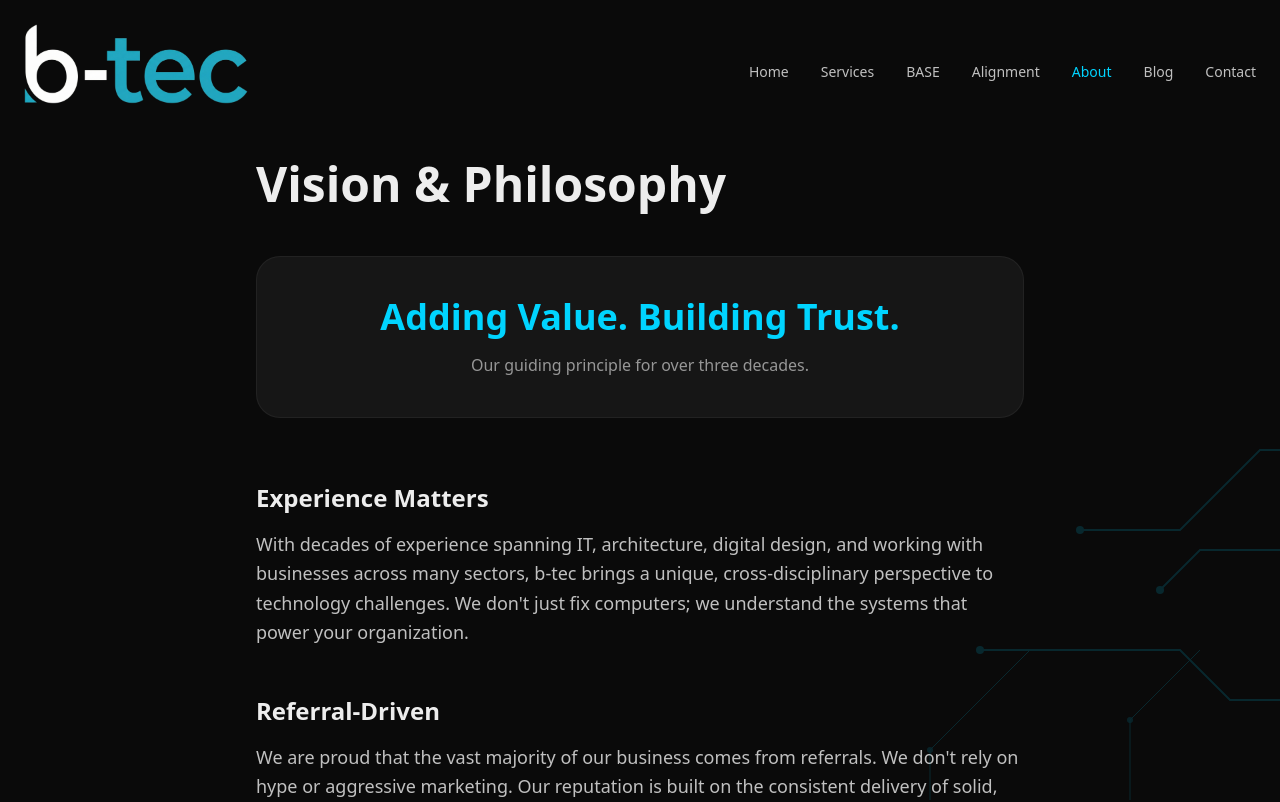
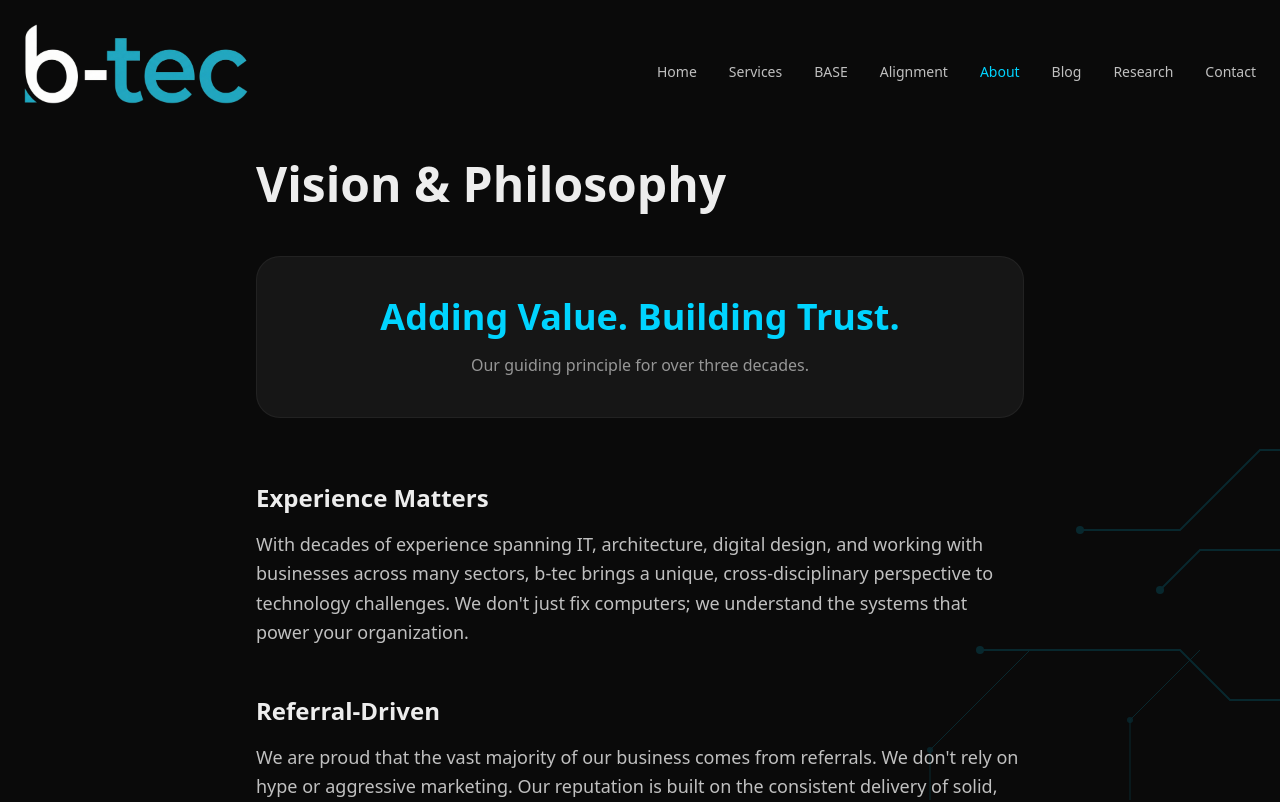
Before and after one commit to btecme/btecOrg, a Next.js app: page /about in a window 1280 px wide. Shown: the top 802 px of the page. Built offline with nearby package versions, Linux system fonts and the light colour scheme.

Commit message:
Add Research link to site navigation

```diff
--- a/components/Header.tsx
+++ b/components/Header.tsx
@@ -25,6 +25,7 @@ export default function Header() {
     { name: 'Alignment', href: '/alignment' },
     { name: 'About', href: '/about' },
     { name: 'Blog', href: '/blog' },
+    { name: 'Research', href: '/research' },
     { name: 'Contact', href: '/contact' },
   ];
 
```
